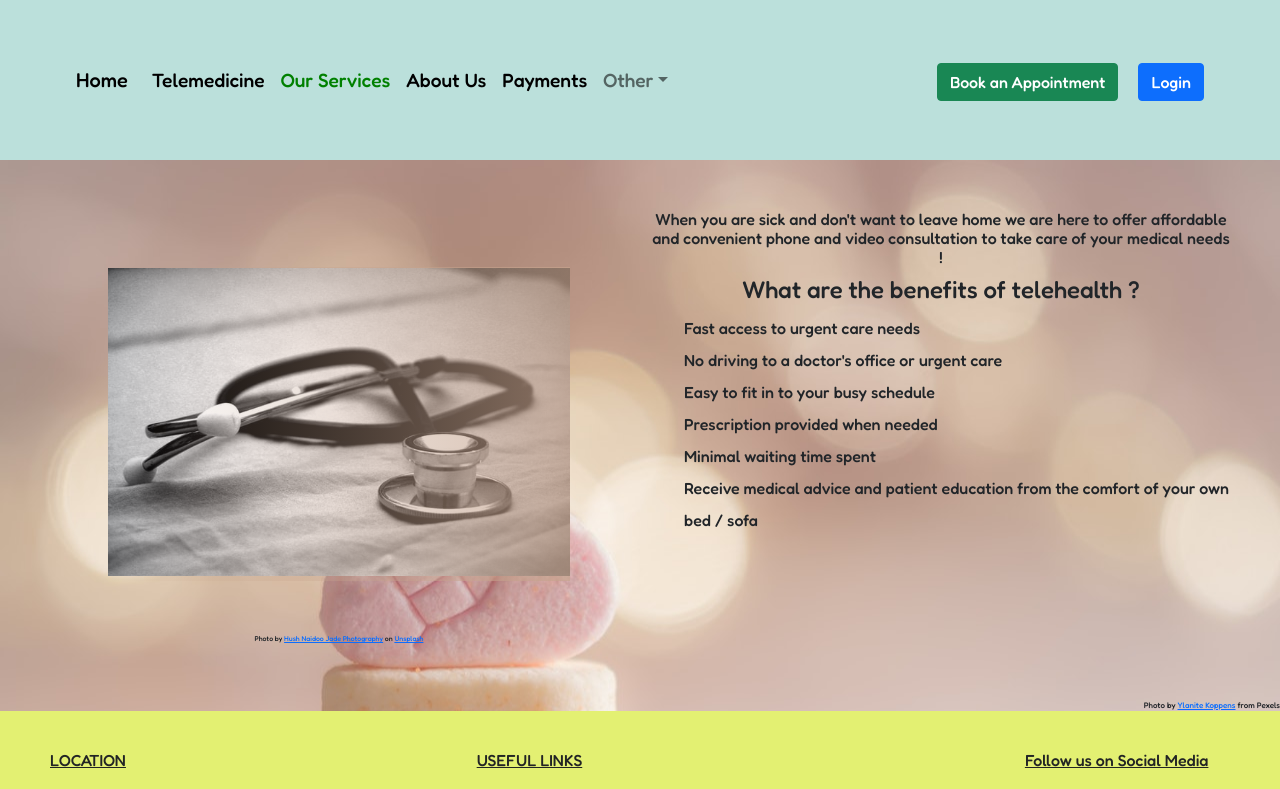
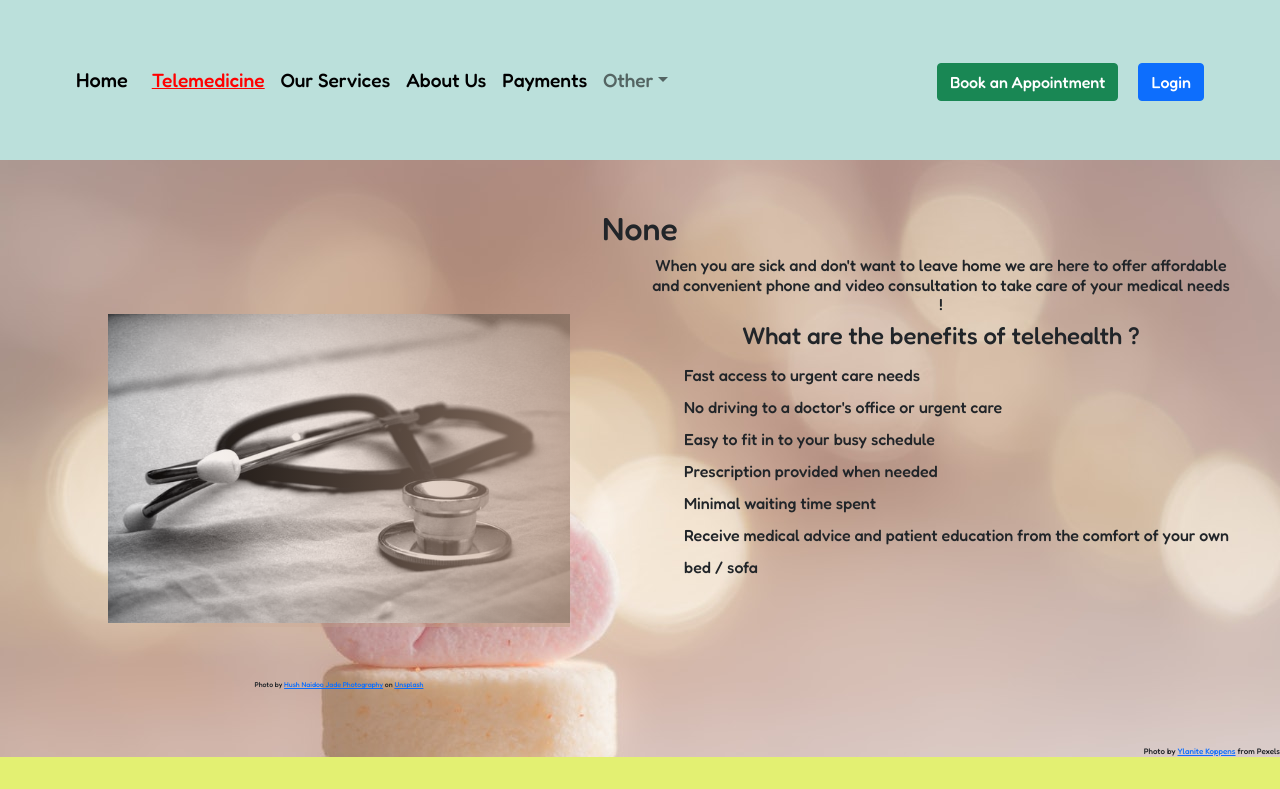
Before and after one commit to WalukaUI/tele-medicine-react, a React (Create React App) app: page /tele-medicine in a window 1280 px wide. Shown: the top 789 px of the page. Built offline with nearby package versions, Linux system fonts and the light colour scheme.

Commit message:
nav bar active link styled

```diff
--- a/src/components/Main.js
+++ b/src/components/Main.js
@@ -1,5 +1,5 @@
-import { React } from "react";
-import { Route, Routes, useNavigate } from "react-router-dom";
+import React, { useState } from "react";
+import { Route, Routes, useLocation } from "react-router-dom";
 import ImageCarousel from "./Carousel/Carousel";
 import TeleMed from "./Telemedicine/TeleMed";
 import Footer from "./Footer/Footer.js";
@@ -15,13 +15,15 @@ import Signup from "./Signup/Signup";
 import Nav2 from "./Nav2/Nav2.js";
 
 export default function Main() {
-  const navigate = useNavigate();
+  const [word, setWord] = useState("None");
+  const location = useLocation();
+
   return (
     <>
-      <Nav2 navigate={navigate} />
+      <Nav2 location={location} setWord={setWord} />
       <Routes>
         <Route path="/" element={<ImageCarousel />} />
-        <Route path="/tele-medicine" element={<TeleMed />} />
+        <Route path="/tele-medicine" element={<TeleMed word={word} />} />
         <Route path="/our-services" element={<OurServices />} />
         <Route path="/emotional-health" element={<EmotionalHealth />} />
         <Route path="/patient-education" element={<PatientEdu />} />
--- a/src/components/Nav2/Nav2.js
+++ b/src/components/Nav2/Nav2.js
@@ -1,11 +1,11 @@
 import "./_nav2.scss";
 
-export default function Nav2({ navigate }) {
+export default function Nav2({ location, setWord }) {
   function setColor(path) {
-    // if (navigate(-1) === path) {
-    //   return "red";
-    // }
-    return "green";
+    if (location.pathname === path) {
+      return { color: "red", textDecoration: "underline" };
+    }
+    return { color: "black" };
   }
 
   return (
@@ -16,7 +16,7 @@ export default function Nav2({ navigate }) {
         data-aos="fade-down"
       >
         <div className="container-fluid">
-          <a className="navbar-brand" href="/" style={{ color: "black" }}>
+          <a className="navbar-brand" href="/" style={setColor("/")}>
             Home
           </a>
           <button
@@ -36,7 +36,7 @@ export default function Nav2({ navigate }) {
                 <a
                   className="nav-link"
                   href="/tele-medicine"
-                  style={{ color: "black" }}
+                  style={setColor("/tele-medicine")}
                 >
                   Telemedicine
                 </a>
@@ -45,27 +45,27 @@ export default function Nav2({ navigate }) {
                 <a
                   className="nav-link"
                   href="/our-services"
-                  style={{ color: setColor("/our-services") }}
+                  style={setColor("/our-services")}
                 >
                   Our Services
                 </a>
               </li>
+
               <li className="nav-item">
                 <a
                   className="nav-link"
                   href="/about-us"
-                  style={{
-                    color: "black",
-                  }}
+                  style={setColor("/about-us")}
                 >
                   About Us
                 </a>
               </li>
+
               <li className="nav-item">
                 <a
                   className="nav-link"
                   href="/payments"
-                  style={{ color: "black" }}
+                  style={setColor("/payments")}
                 >
                   Payments
                 </a>
--- a/src/components/Telemedicine/TeleMed.js
+++ b/src/components/Telemedicine/TeleMed.js
@@ -1,10 +1,11 @@
 import "./_telemed.scss";
 import Telemed from "./telemed.jpg";
 
-export default function TeleMed() {
+export default function TeleMed({ word }) {
   return (
     <>
       <div className="telemedImage">
+        <h2>{word}</h2>
         <div className="row telemed">
           <div className="col col-md-6 col-sm-12 mx-auto" data-aos="fade-in">
             <div className="parent">
```
